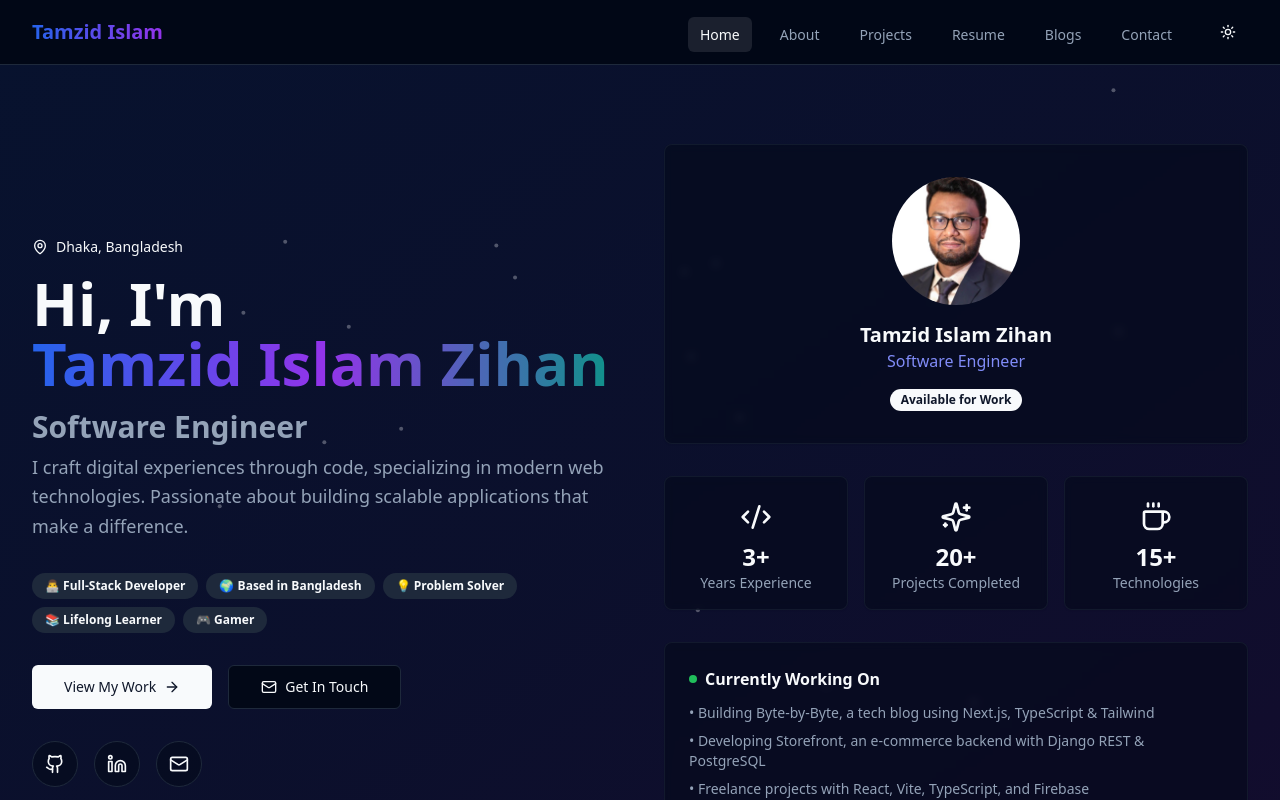
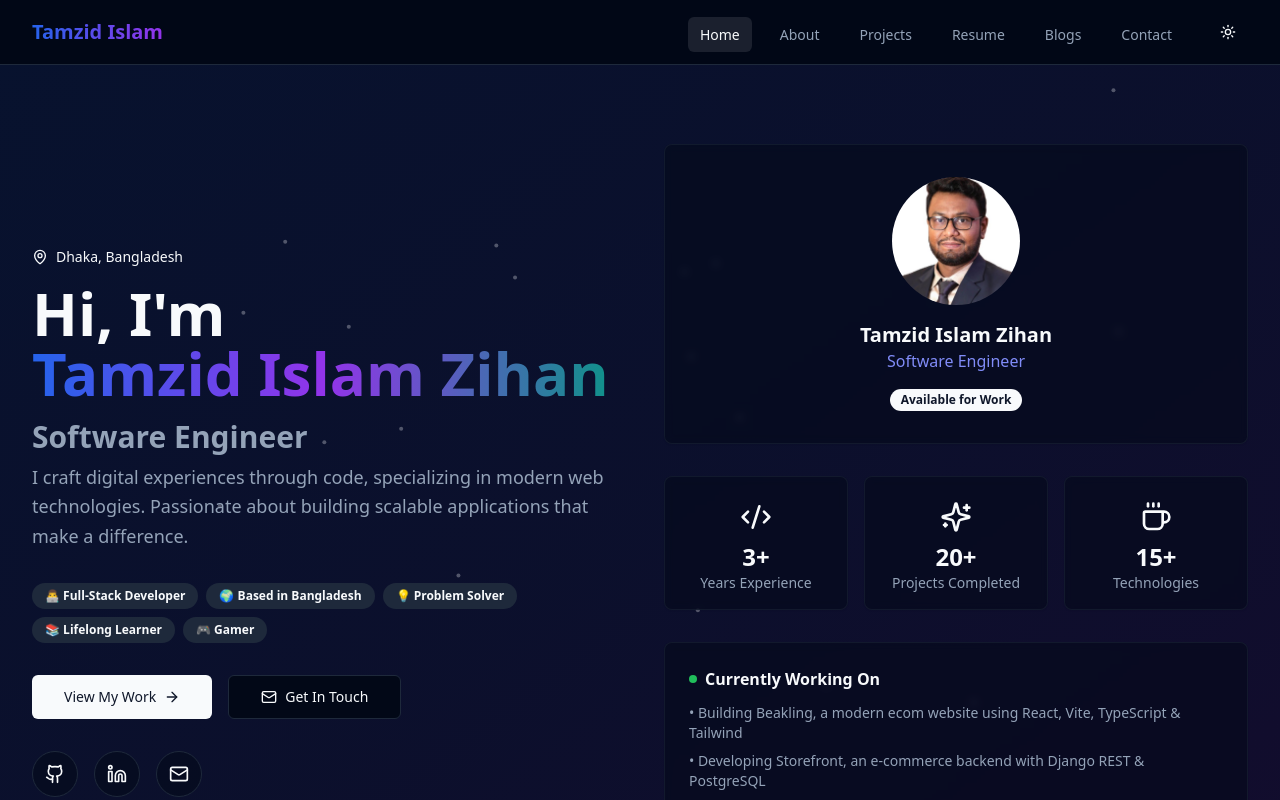
Before and after one commit to tamjidzihan/portfolio, a React (Vite) app: page / in a window 1280 px wide. Shown: the top 800 px of the page. Built offline with nearby package versions, Linux system fonts and the light colour scheme.

Commit message:
feat(home): link profile name to About page and update active project list - Wrap personal name in Link to /about with hover underline for better navigation - Replace "Byte-by-Byte" with "Beakling" project in "Currently Working On" section

```diff
--- a/src/pages/Home.tsx
+++ b/src/pages/Home.tsx
@@ -144,7 +144,9 @@ const Home = () => {
                       />
                     </div>
                     <div>
-                      <h3 className="text-xl font-semibold"> {personalInfo.fullName}</h3>
+                      <Link to={'/about'}>
+                        <h3 className="text-xl font-semibold hover:underline decoration-1"> {personalInfo.fullName}</h3>
+                      </Link>
                       <p className="text-muted-foreground text-indigo-600 dark:text-indigo-400 "> {personalInfo.occupation}</p>
                     </div>
                     <Link to={'/resume'} className="flex justify-center gap-2">
@@ -185,12 +187,13 @@ const Home = () => {
                     Currently Working On
                   </h4>
                   <ul className="space-y-2 text-sm text-muted-foreground">
-                    <li>• Building <span className="font-medium">Byte-by-Byte</span>, a tech blog using Next.js, TypeScript & Tailwind</li>
+                    <li>• Building <span className="font-medium">Beakling</span>, a modern ecom website using React, Vite, TypeScript & Tailwind</li>
                     <li>• Developing <span className="font-medium">Storefront</span>, an e-commerce backend with Django REST & PostgreSQL</li>
                     <li>• Freelance projects with React, Vite, TypeScript, and Firebase</li>
                     <li>• Exploring cloud deployment & CI/CD workflows (GitHub Actions, VPS hosting)</li>
                     <li>• Learning advanced system design & scalable backend patterns</li>
                   </ul>
+
                 </CardContent>
               </Card>
 
```
